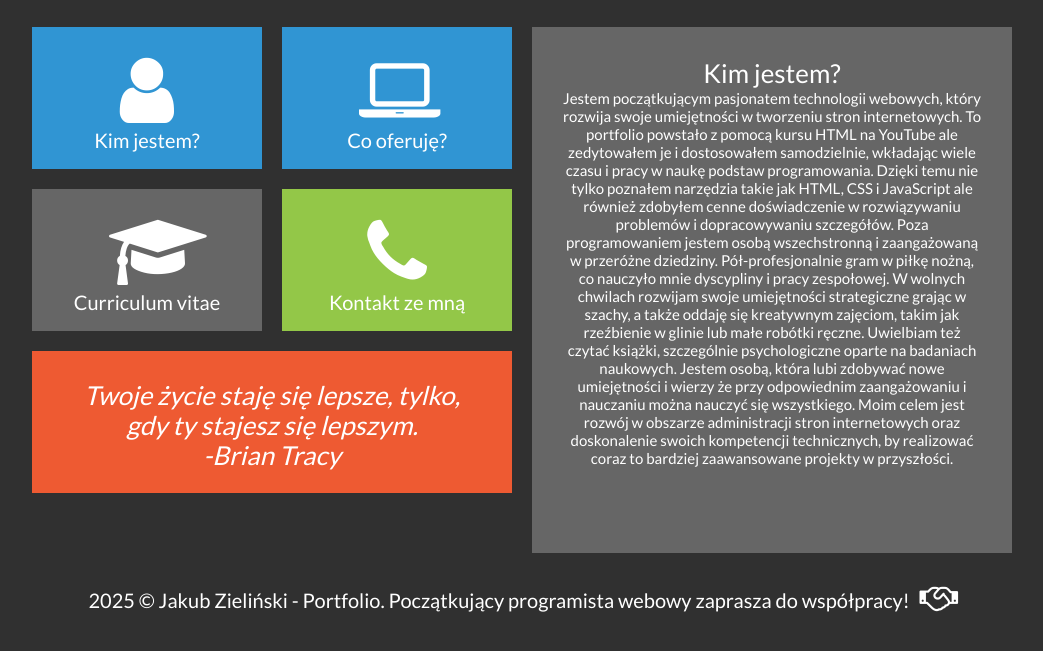
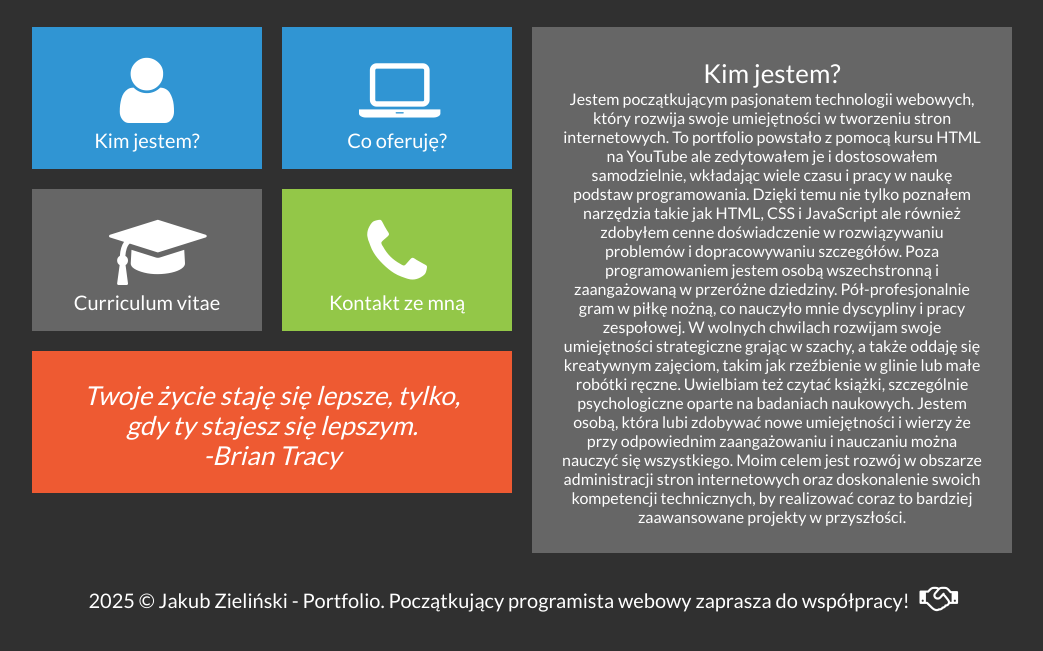
Before and after one commit to Kubaziela/portfolio, a plain HTML site: page kimjestem.html in a window 1280 px wide. Shown: the part 113-764 px from the top of the page, without its empty margins (118-1161 px from the left). Drawn offline with Linux system fonts and the light colour scheme.

Commit message:
uproszczenie

```diff
--- a/kimjestem.html
+++ b/kimjestem.html
@@ -17,7 +17,7 @@
     <style>
         .tile5 {
             height: 466px;
-            font-size: 15px;
+            font-size: 16px;
         }
     </style>
 
```
Also changed, not shown: oferta.html (+1 -1 lines).
